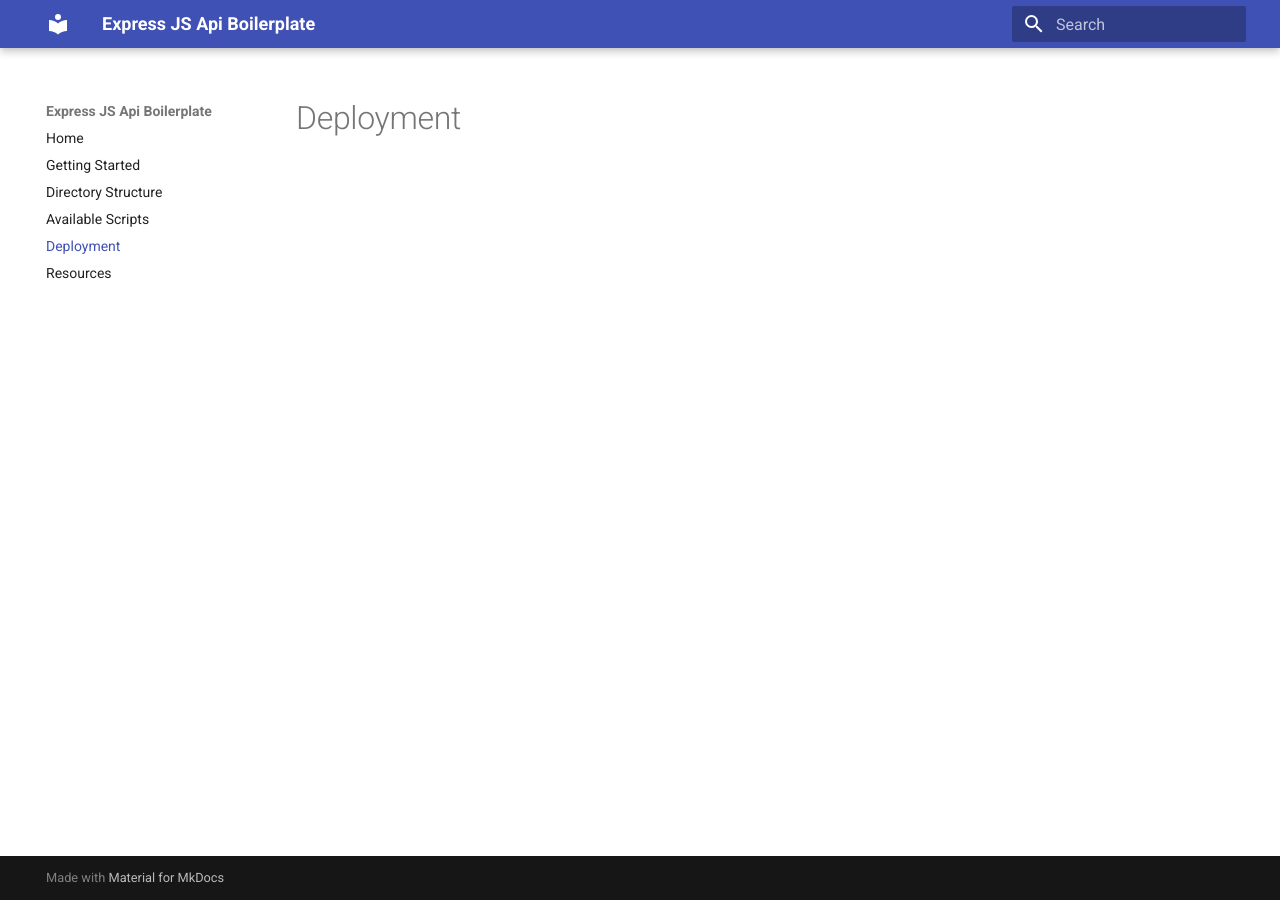
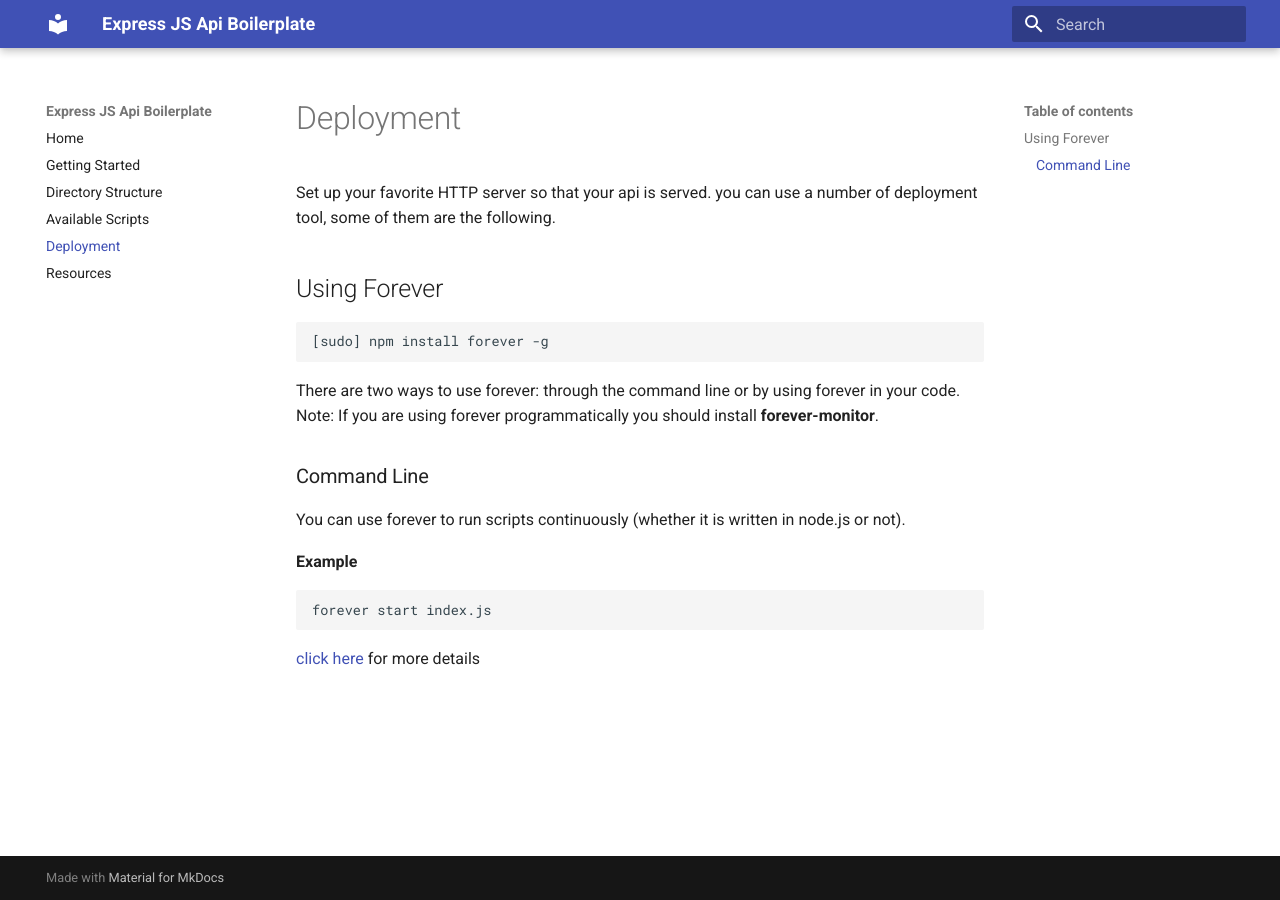
Before and after one commit to 3rd-planet/framework-x, an MkDocs documentation site: the page built from docs/deployment.md, in a window 1280 px wide. Built offline with MkDocs 1.6.1 and Material for MkDocs 9.7.7, drawn with Linux system fonts in a browser that asks for light colours.

Commit message:
added deployment docs

````diff
--- a/docs/deployment.md
+++ b/docs/deployment.md
@@ -1 +1,23 @@
 # Deployment
+
+Set up your favorite HTTP server so that your api is served. you can use a number of deployment tool, some of them are the following.
+
+## Using Forever
+
+```
+[sudo] npm install forever -g
+```
+
+There are two ways to use forever: through the command line or by using forever in your code. Note: If you are using forever programmatically you should install **forever-monitor**.
+
+###Command Line
+
+You can use forever to run scripts continuously (whether it is written in node.js or not).
+
+**Example**
+
+```
+forever start index.js
+```
+
+[click here](https://www.npmjs.com/package/forever) for more details
````
Also changed, not shown: docs/index.md (+1 -1 lines).
